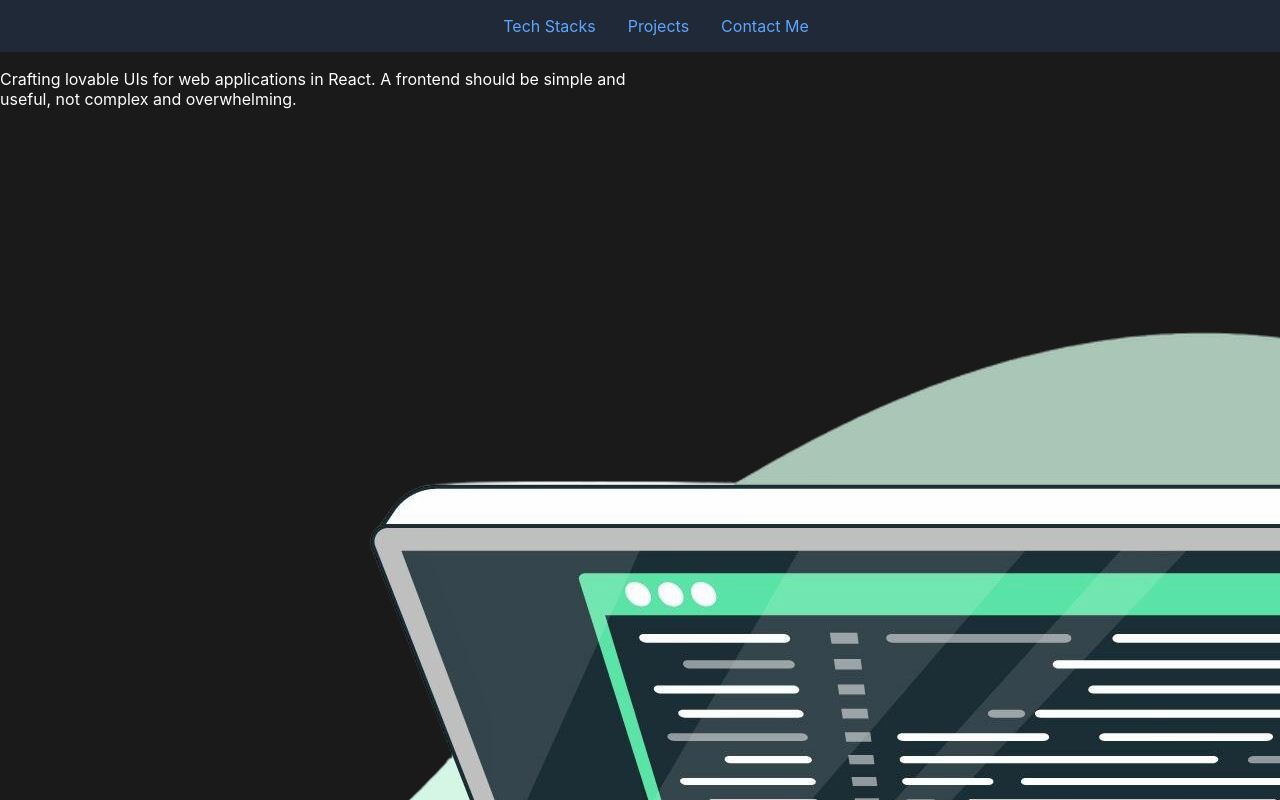
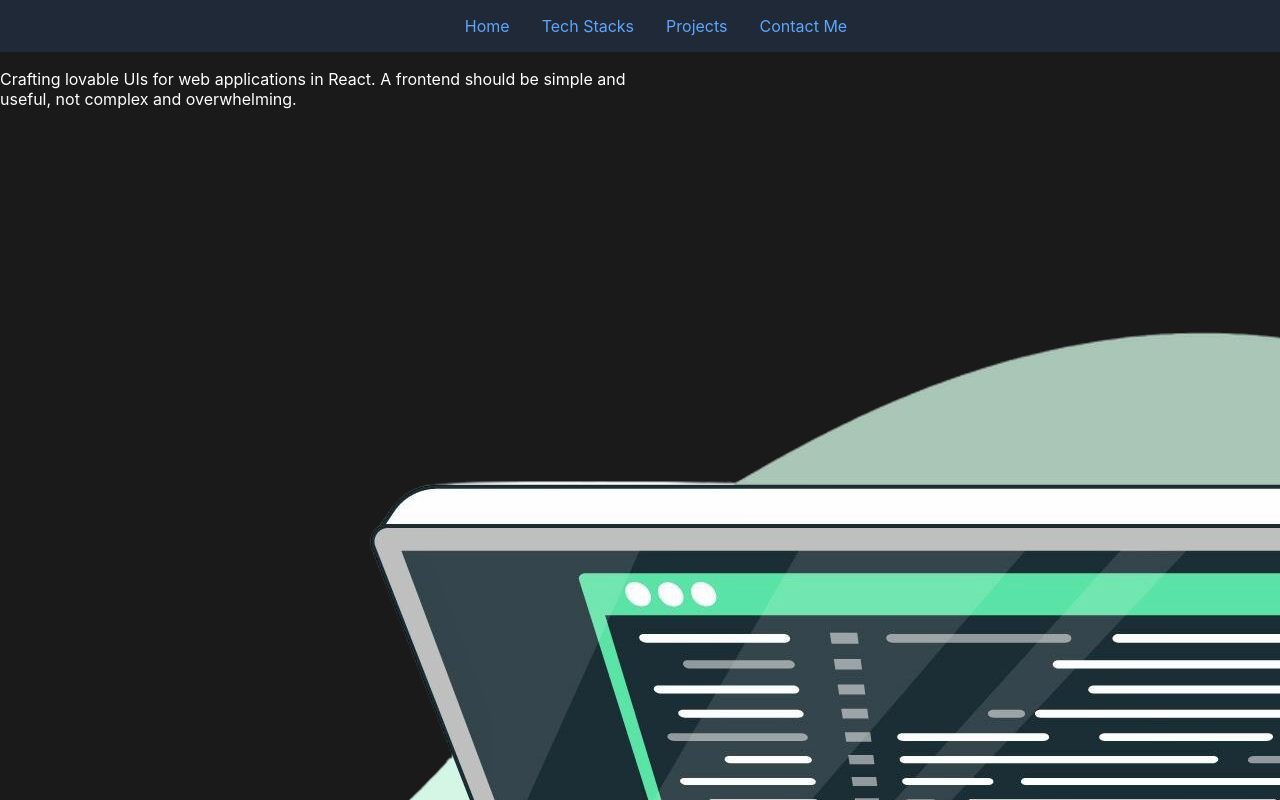
Before and after one commit to dessomu/PortFolio, a React (Vite) app: page / in a window 1280 px wide. Shown: the top 800 px of the page. Built offline with nearby package versions, Linux system fonts and the light colour scheme; no server answers.

Commit message:
Update Header.jsx

```diff
--- a/src/components/Header.jsx
+++ b/src/components/Header.jsx
@@ -11,6 +11,9 @@ function Header() {
   return (
     <header>
       <nav>
+        <a onClick={() => sound.play()} href="#home">
+          Home
+        </a>
         <a onClick={() => sound.play()} href="#tech-stack">
           Tech Stacks
         </a>
```
